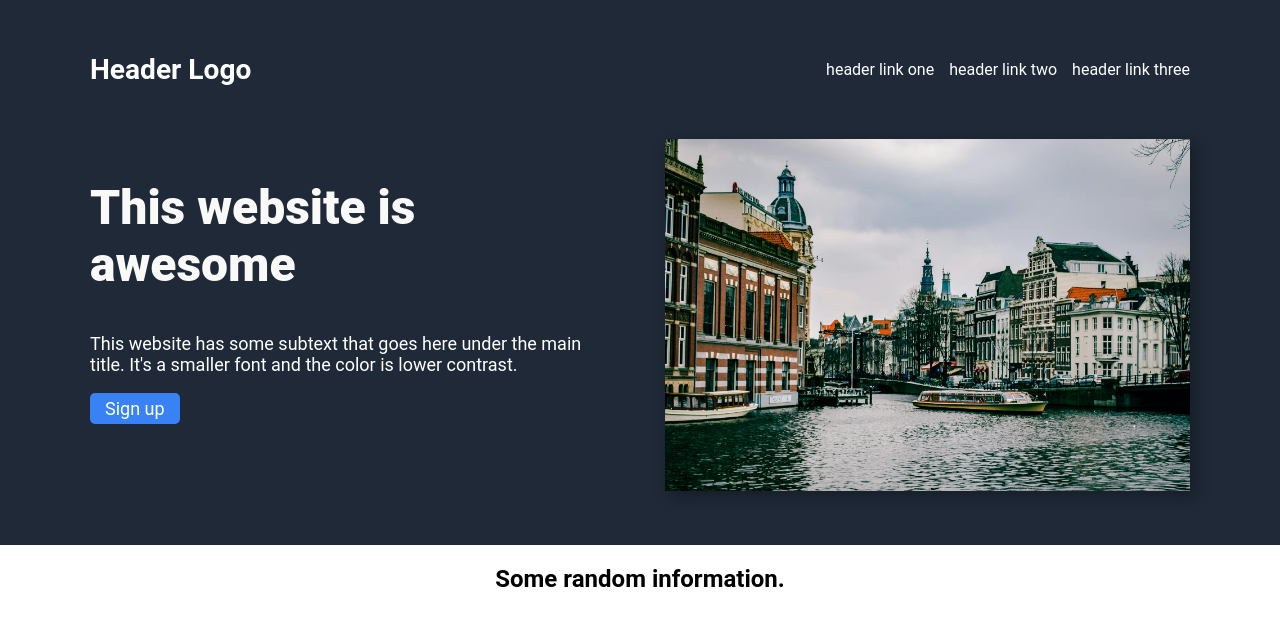
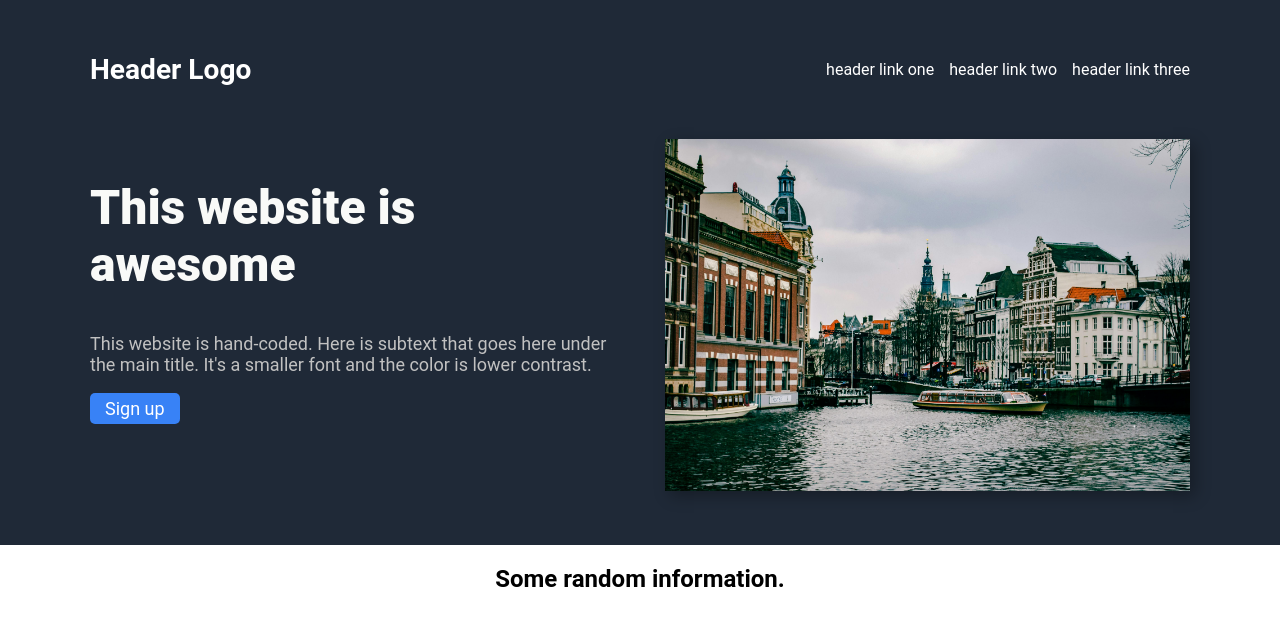
Before and after one commit to nickrroberts/flexbox-landing-page, a plain HTML site: page index.html in a window 1280 px wide. Shown: the top 621 px of the page. Drawn offline with Linux system fonts and the light colour scheme.

Commit message:
slight styling update to hero subtext

```diff
--- a/index.html
+++ b/index.html
@@ -26,7 +26,7 @@
             <div class="container">
                 <div class="hero-text">
                     <h1>This website is awesome</h1>
-                    <p>This website has some subtext that goes here under the main title. It's a smaller font and the color is lower contrast.</p>
+                    <p>This website is hand-coded. Here is subtext that goes here under the main title. It's a smaller font and the color is lower contrast.</p>
                     <button>Sign up</button>
                 </div>
                 <div class="hero-img"><img src="img/1.jpg" alt="A picture of Copenhagen"></div>
--- a/style.css
+++ b/style.css
@@ -98,6 +98,10 @@ nav .container {
     border: none;
 }
 
+.hero-text p {
+    color: #c1c1c1;
+}
+
 /* Cards */
 
 .info-cards {
```
